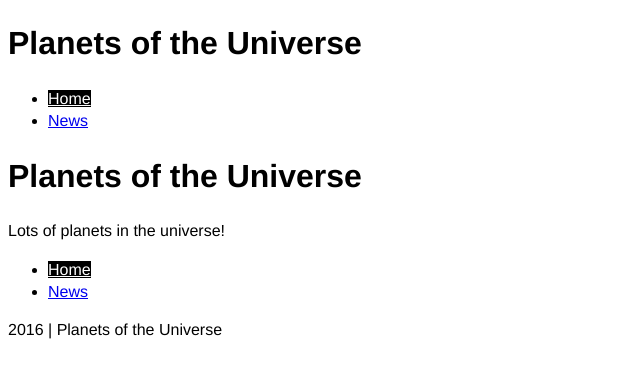
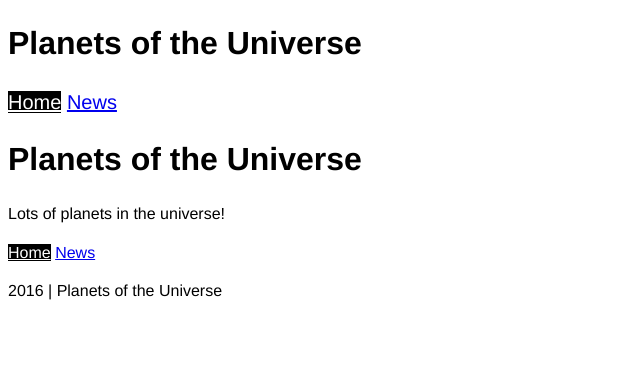
Before and after one commit to ricardo-valente/jekyll, a Jekyll site: the page built from index.html, in a window 1280 px wide. Shown: the top 378 px of the page, without its empty margins (0-640 px from the left). Built offline with Jekyll 4.4.1, drawn with Linux system fonts in a browser that asks for light colours; Markdown is read by kramdown in place of the engine named in the settings.

Commit message:
include variables to add different nav classes

```diff
--- a/_includes/nav.html
+++ b/_includes/nav.html
@@ -1,5 +1,5 @@
 <nav>
-	<ul>
+	<ul class="nav {{include.navClass}}">
 		<li><a href="{{site.baseurl}}/index.html" class="{% if page.url == '/' %}current{%endif %}">Home</a></li>
 		<li><a href="{{site.baseurl}}/news.html" class="{% if page.url == '/news.html' %}current{%endif %}">News</a></li>
 	</ul>
--- a/_layouts/default.html
+++ b/_layouts/default.html
@@ -10,7 +10,7 @@
 <header>
 	<h1>Planets of the Universe</h1>
 
-	{% include nav.html %}
+	{% include nav.html navClass='nav-top' %}
 
 </header>
 
@@ -18,7 +18,7 @@
 
 <footer>
 
-	{% include nav.html %}
+	{% include nav.html navClass='nav-bottom' %}
 
 	<p>2016 | Planets of the Universe</p>
 </footer>
--- a/css/common.css
+++ b/css/common.css
@@ -8,3 +8,17 @@
 	background-color: #000;
 	color: #fff;
 }
+
+.nav {
+	margin: 0;
+	padding: 0;
+	list-style-type: none;
+}
+
+.nav > li {
+	display: inline-block;
+}
+
+.nav-top {
+	font-size: 1.25rem;
+}
```
